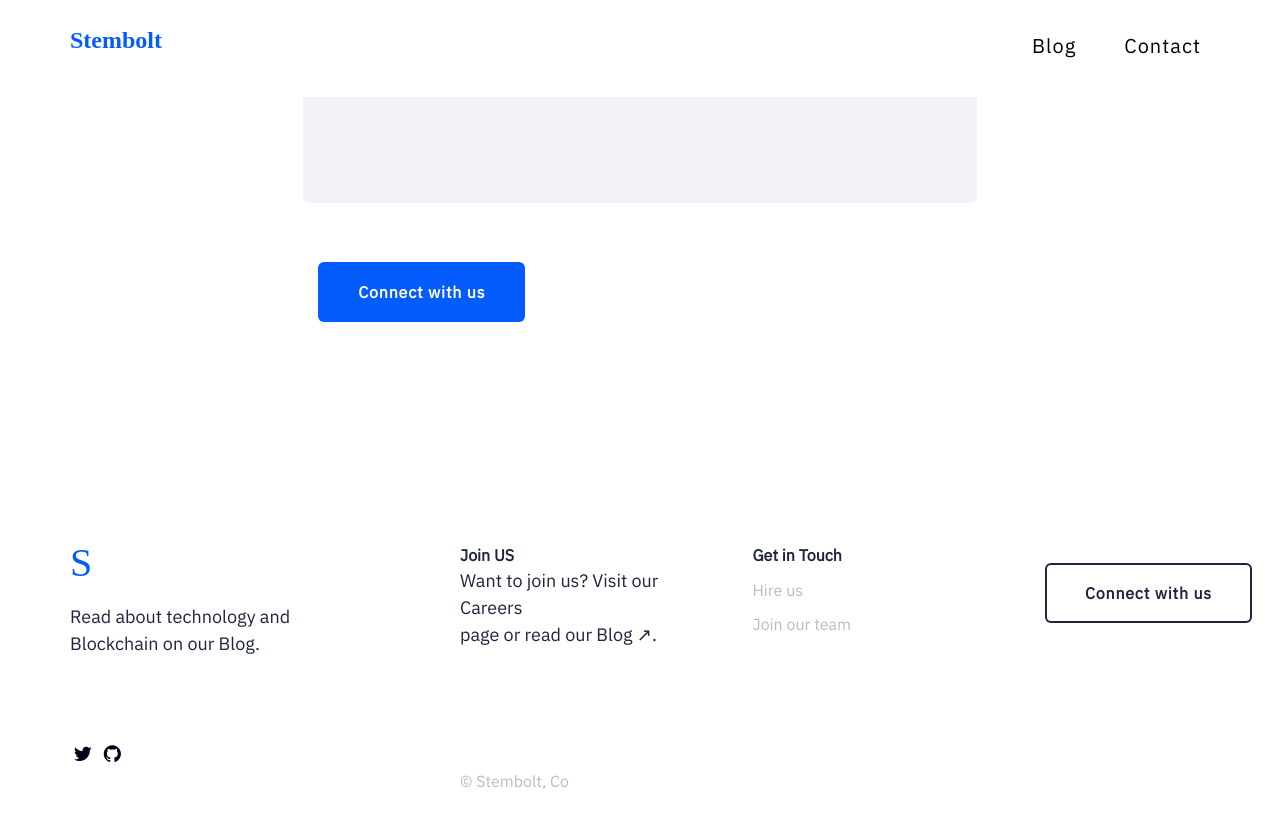
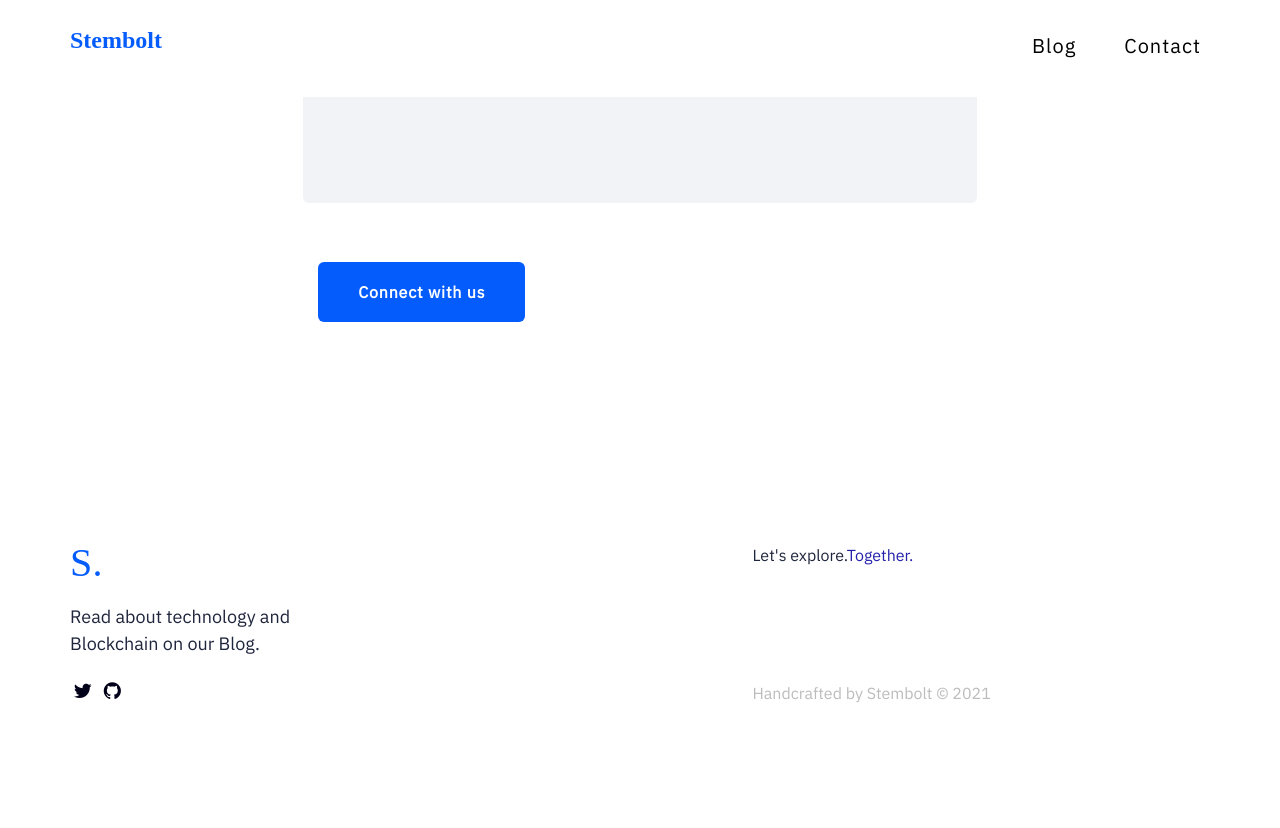
Before and after one commit to nodestack/nodestack.github.io, a Jekyll site: the page built from index.html, in a window 1280 px wide and 900 px high, scrolled down 2165 px. Shown: the top 828 px of the window. Built offline with Jekyll 4.4.1, drawn with Linux system fonts in a browser that asks for light colours; nearby versions of some CDN libraries; some web fonts are replaced.

Commit message:
Update footer.html

```diff
--- a/_includes/footer.html
+++ b/_includes/footer.html
@@ -4,7 +4,7 @@
         <div class="container">
 	 <div class="row">
 		<div class="col-md-4">
-			<h3>S</h3>
+			<h3>S.</h3>
 			<div class="link">Read about technology and<br> Blockchain on our Blog.</span></div>
 		        <div class="visible-xs">
 		            <a class="btn btn-secondary" href="/contact" role="button">Connect with us</a>
@@ -12,15 +12,10 @@
 
 		</div>
 		<div class="col-xs-6 col-md-3 info">
-		  <div class="footer-nav-group"><b>Join US</b></div>
-		  <div class="link">Want to join us? Visit our Careers<br> page or read our Blog ↗.</div><br><br><br>
 		</div>
 		 <div class="col-xs-6 col-md-3">
-	           <p class="footer-nav-group"><b>Get in Touch</b></p>
-		  <p>Hire us</p>
-		  <p>Join our team</p>
+	           <p class="footer-nav-group">Let's explore.<a href="https://twitter.com/stemboltco">Together.</a></p>
 		</div>
-		<div class="col-md-2"> <a class="btn btn-secondary hidden-xs" href="/contact" role="button">Connect with us</a></div>
        </div>
              <div class="row">
 		<div class="col-xs-12 col-md-4">
@@ -28,13 +23,10 @@
 			     <a href="https://github.com/stemboltco" class="icon-social" target="_blank"><i class="fa fa-fw fa-github icon-social"></i></a>
 			</div>
 		</div>
-		<div class="col-md-3 info">
-
-		</div>
 	        <div class="col-md-3"></div>
 	        <div class="col-md-3">
-			<br><br>
-		     <p>© Stembolt, Co</p>
+			<br>
+		     <p>Handcrafted by Stembolt © 2021</p>
 		</div>
         </div>
 
```
